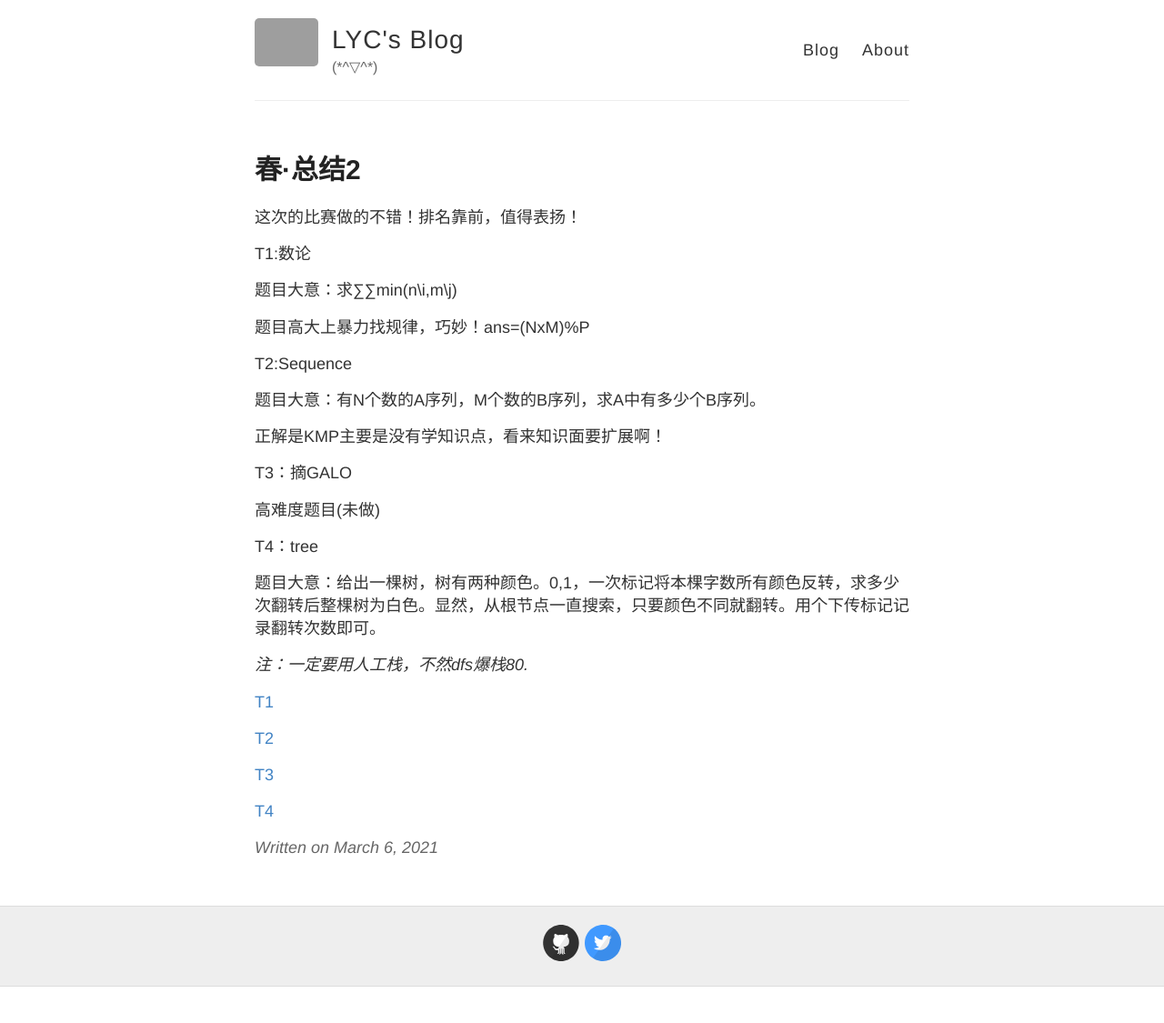
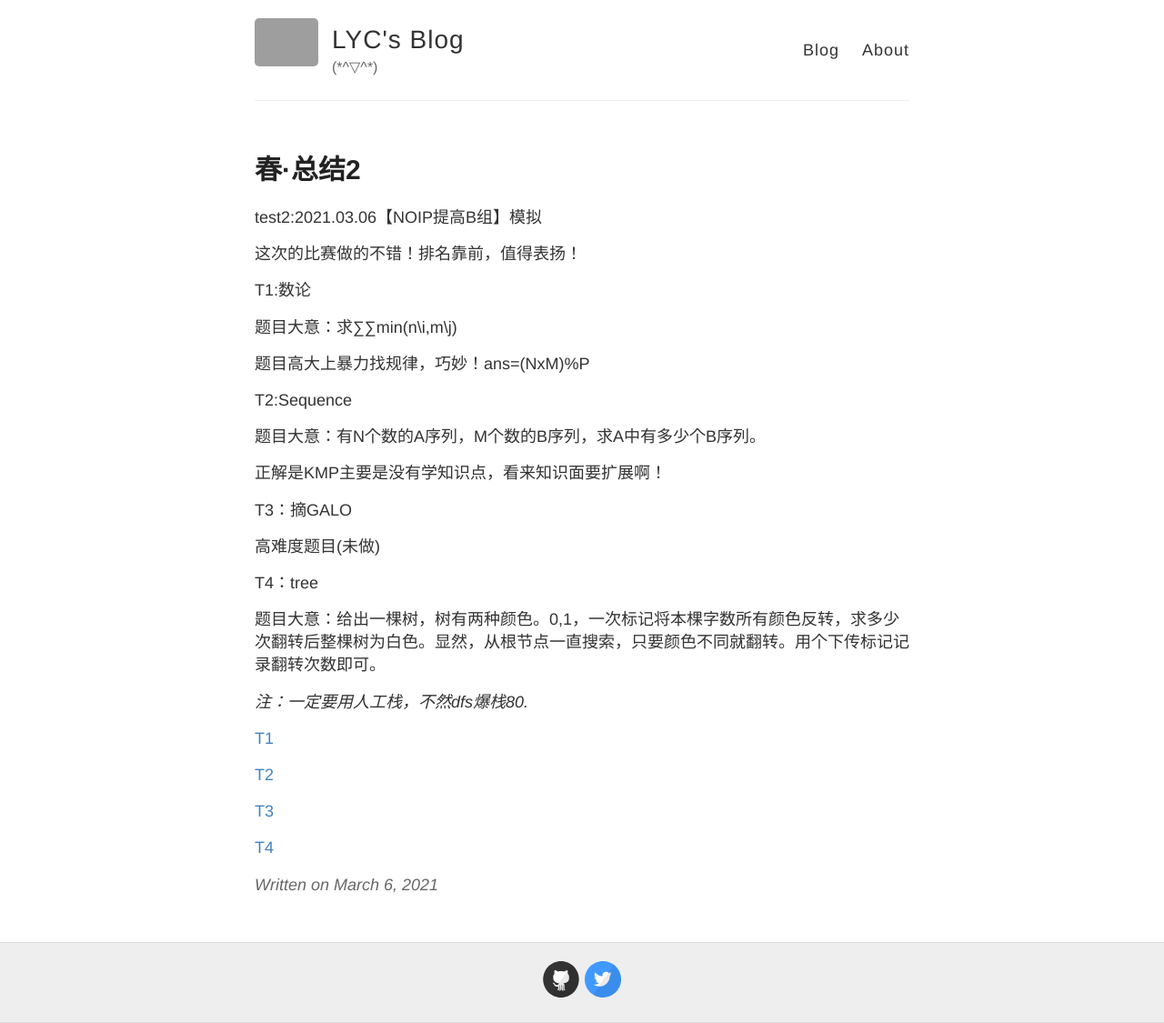
Before and after one commit to IchengU/IchengU.github.io, a Jekyll site: the page built from _posts/2021-3-6-春·总结2.md, in a window 1280 px wide. Shown: the whole page at 91% size. Built offline with Jekyll 4.4.1, drawn with Linux system fonts in a browser that asks for light colours; our own code applies the rules of GitHub Pages for plain Markdown files; before the commit the page ends 1085 px from its top, so only the background shows below that; grey boxes are pictures that could not be loaded.

Commit message:
Update 2021-3-6-春·总结2.md

```diff
--- a/_posts/2021-3-6-春·总结2.md
+++ b/_posts/2021-3-6-春·总结2.md
@@ -1,3 +1,5 @@
+test2:2021.03.06【NOIP提高B组】模拟
+
 这次的比赛做的不错！排名靠前，值得表扬！
 
 T1:数论
```
